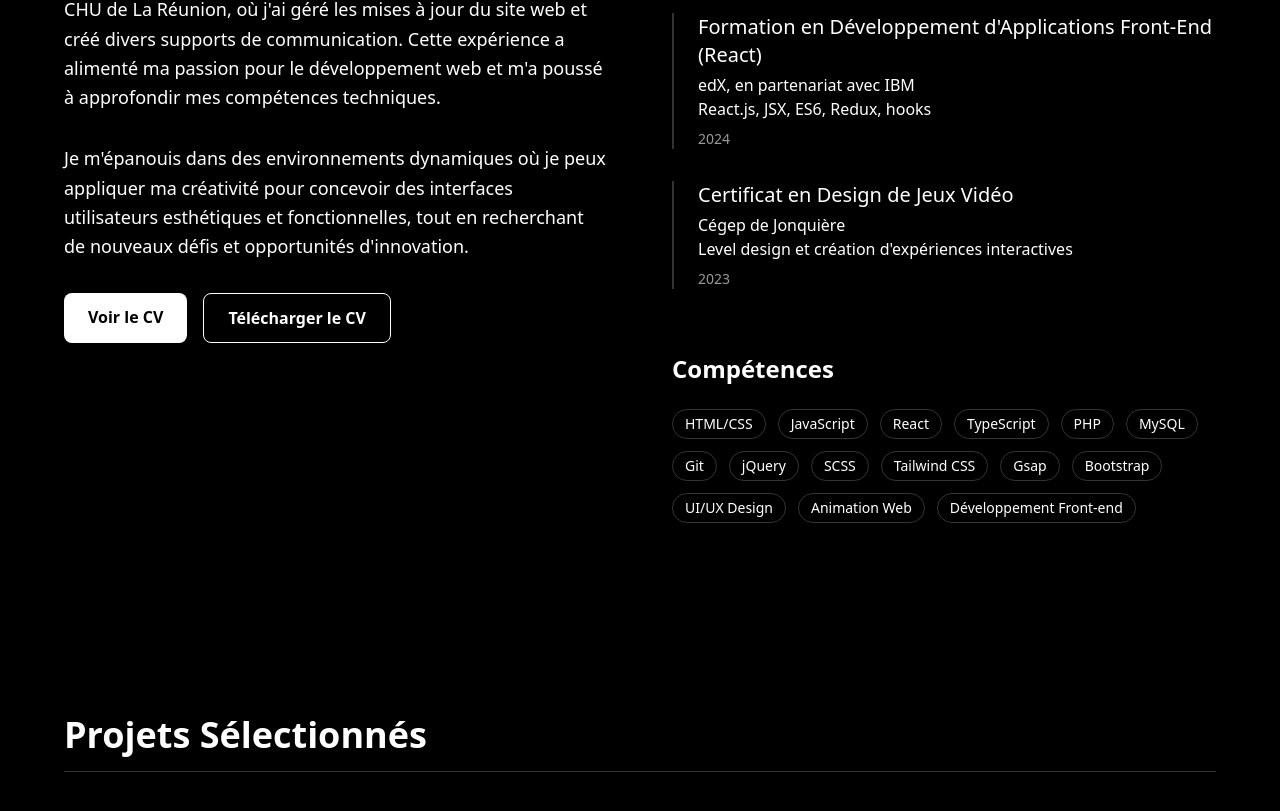
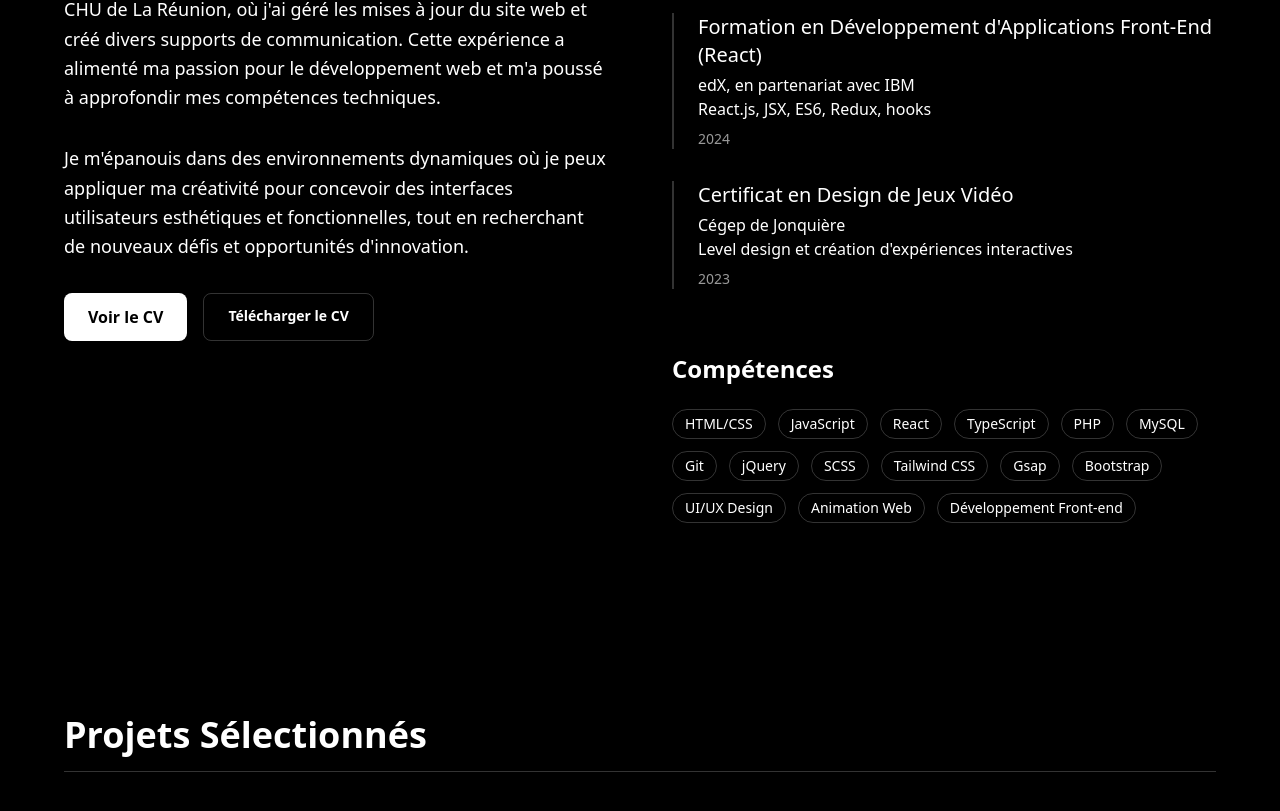
Before and after one commit to Akiyo974/Portfolio, a React (Vite) app: page /#/ in a window 1280 px wide. Shown: the part 1200-2011 px from the top of the page. Built offline with nearby package versions, Linux system fonts and the light colour scheme.

Commit message:
Mise à jour

```diff
--- a/src/components/AboutSection.tsx
+++ b/src/components/AboutSection.tsx
@@ -146,7 +146,8 @@ export const AboutSection = () => {
               <a
                 href="https://akiyo974.github.io/portfolio/assets/DIJ_CH_Cv.pdf"
                 download
-                className="px-6 py-3 border border-white text-white rounded-lg font-semibold hover:bg-white hover:text-black transition-colors"
+                className="px-6 py-3 text-sm border border-white/20 rounded-lg font-semibold
+                    hover:bg-white hover:text-black transition-colors duration-300"
               >
                 Télécharger le CV
               </a>
@@ -175,7 +176,7 @@ export const AboutSection = () => {
       <span
         key={index}
         className="px-3 py-1 text-sm border border-white/20 rounded-full
-                                     hover:bg-white hover:text-black transition-colors duration-300"
+                    hover:bg-white hover:text-black transition-colors duration-300"
       >
         {skill}
       </span>
```
